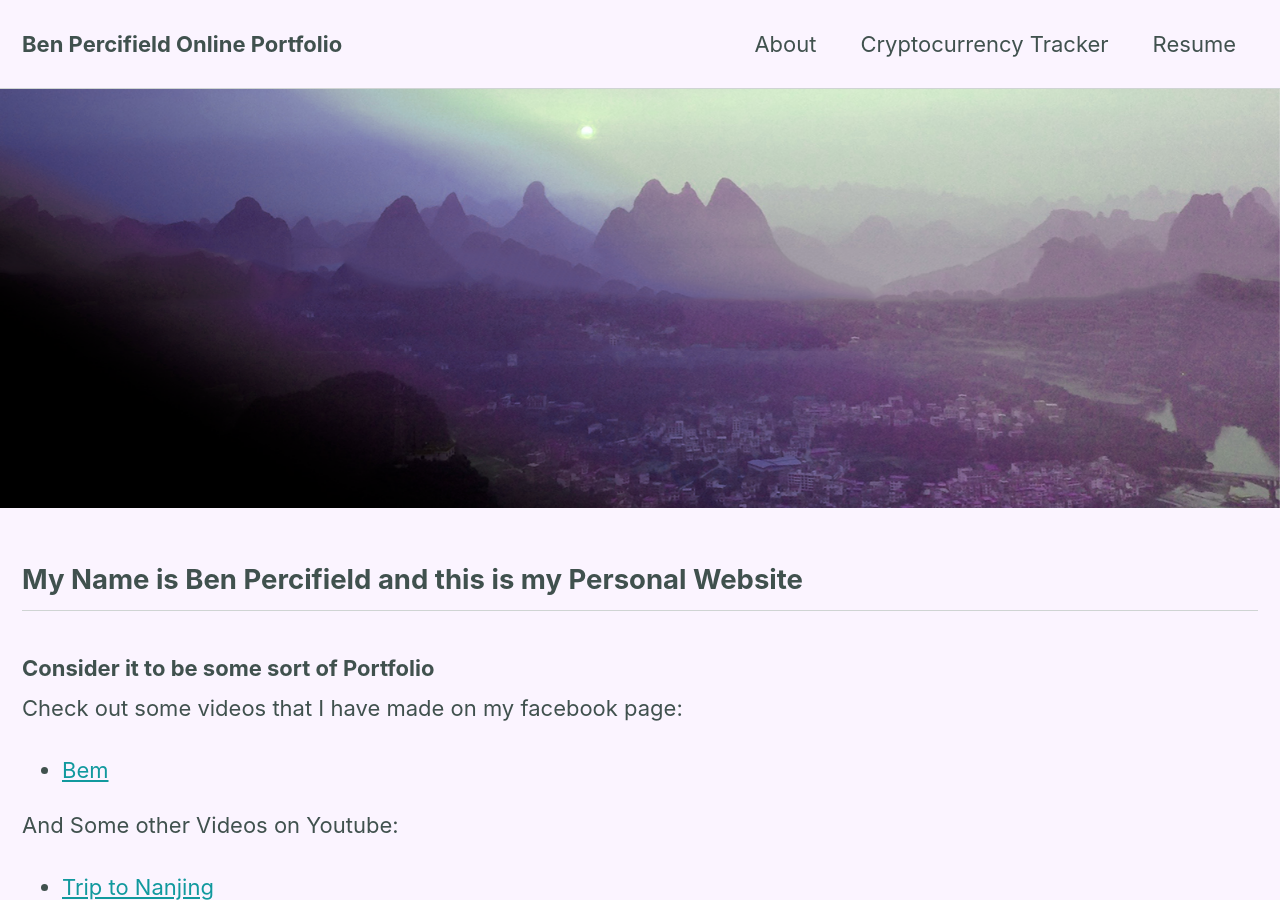
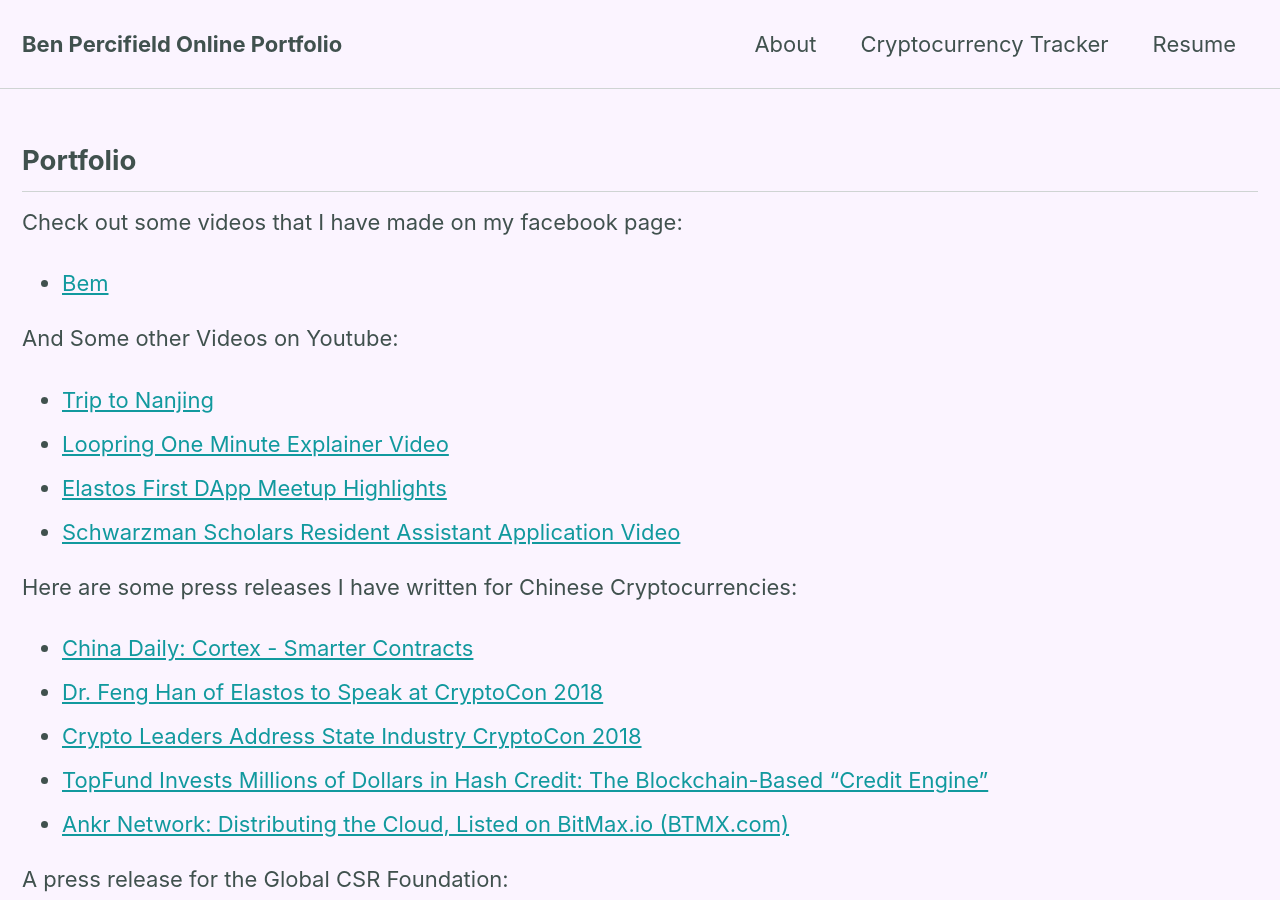
Before and after one commit to benpercifield/benpercifield.github.io, a Jekyll site: the page built from _pages/about.md, in a window 1280 px wide and 900 px high. Built offline with Jekyll 4.4.1, drawn with Linux system fonts in a browser that asks for light colours; cached includes are drawn as plain includes; nearby versions of some CDN libraries.

Commit message:
Update about.md

```diff
--- a/_pages/about.md
+++ b/_pages/about.md
@@ -3,17 +3,13 @@
 classes:
   - landing
   - dark-theme
-title:  "About"
+title:  "Portfolio"
 permalink: /about/
 author_profile: true
-header:
-  image: "/images/purp.png"
 
 ---
 
-## My Name is Ben Percifield and this is my Personal Website
-
-### Consider it to be some sort of Portfolio
+## Portfolio
 
 Check out some videos that I have made on my facebook page:
 * [Bem](https://www.facebook.com/myarteregobem/)
```
